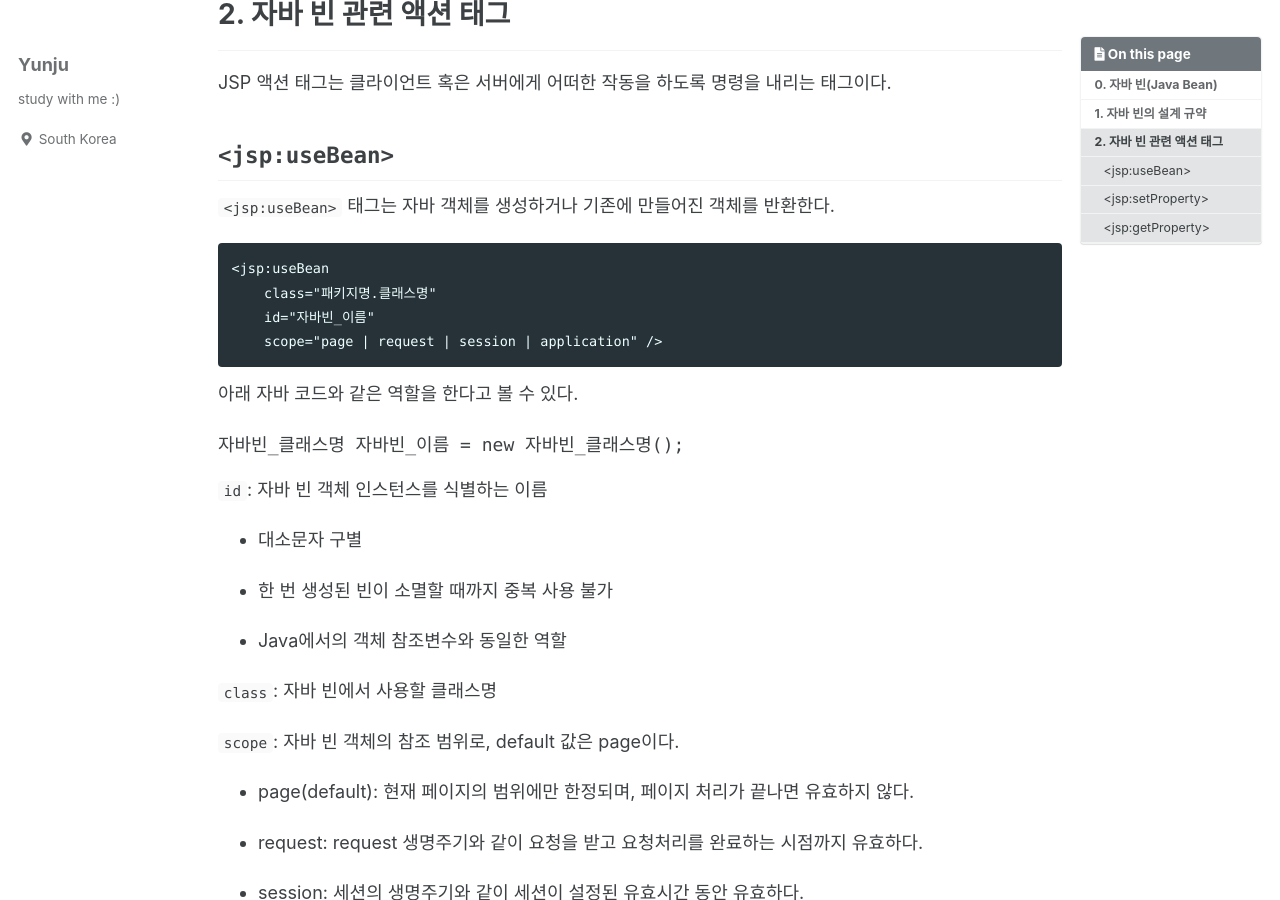
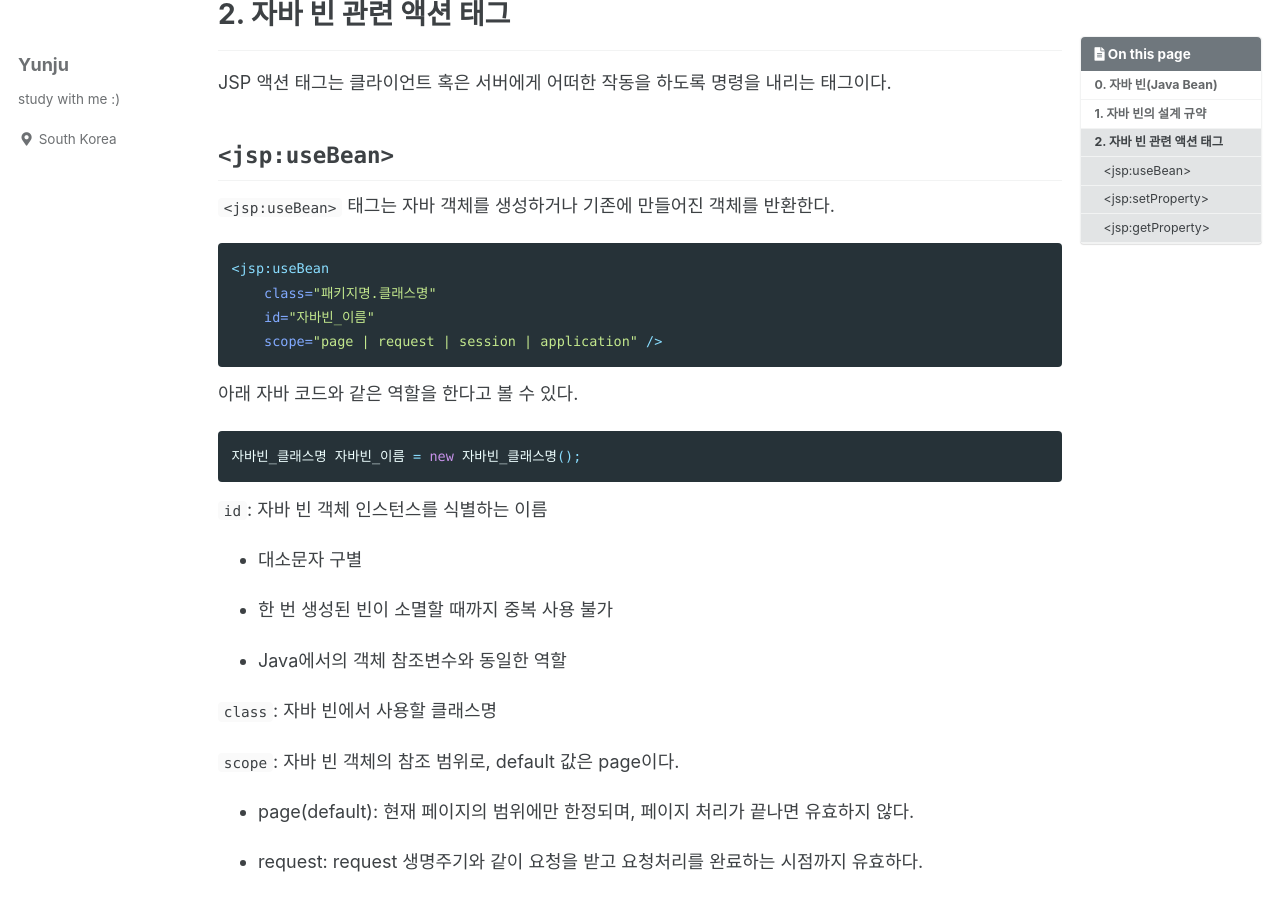
Before and after one commit to yuunjuu/yuunjuu.github.io, a Jekyll site: the page built from _posts/2021-09-01-JavaBeans.md, in a window 1280 px wide and 900 px high, scrolled down 1995 px. Built offline with Jekyll 4.4.1, drawn with Linux system fonts in a browser that asks for light colours; cached includes are drawn as plain includes.

Commit message:
Update styles

````diff
--- a/_posts/2021-09-01-JavaBeans.md
+++ b/_posts/2021-09-01-JavaBeans.md
@@ -87,14 +87,14 @@ JSP 액션 태그는 클라이언트 혹은 서버에게 어떠한 작동을 하
 
 ## `<jsp:useBean>`
 `<jsp:useBean>` 태그는 자바 객체를 생성하거나 기존에 만들어진 객체를 반환한다.
-```
+```html
 <jsp:useBean
     class="패키지명.클래스명"
     id="자바빈_이름"
     scope="page | request | session | application" />
 ```
 아래 자바 코드와 같은 역할을 한다고 볼 수 있다.
-```JAVA
+```java
 자바빈_클래스명 자바빈_이름 = new 자바빈_클래스명();
 ```
 
````
